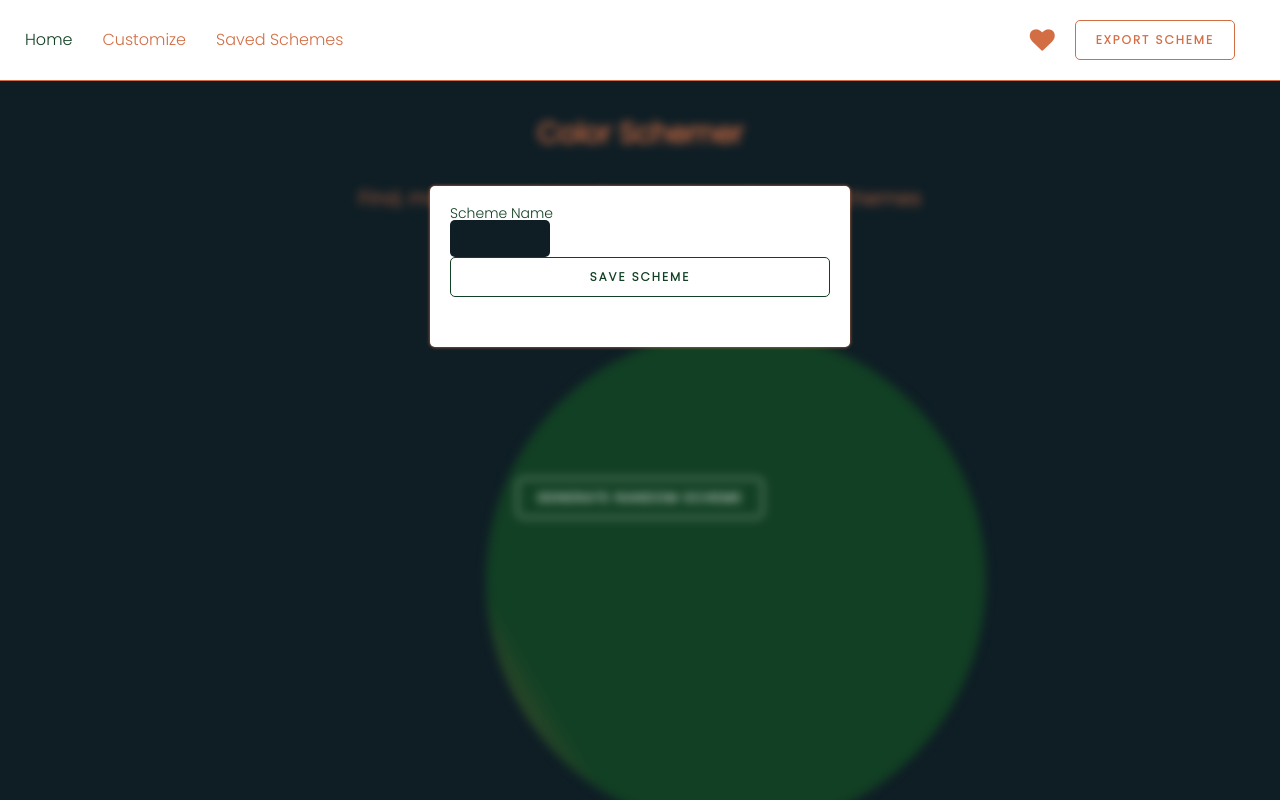
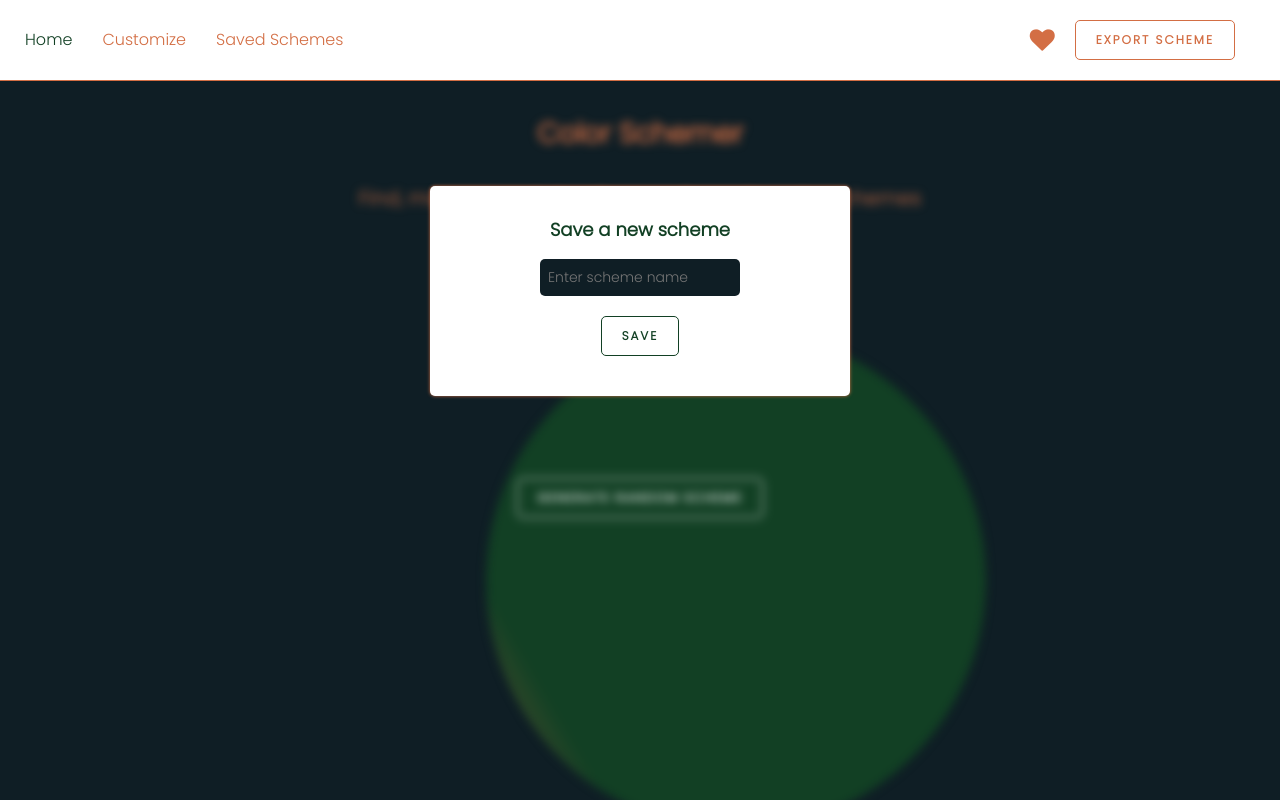
Before and after one commit to GregaE/color-schemer, a Vue app: page / in a window 1280 px wide. Both pictures are taken after a click on the icon 1042 px from the left and 40 px from the top of the page. Shown: the top 800 px of the page. Built offline with nearby package versions, Linux system fonts and the light colour scheme; no server answers.

Commit message:
Style save modal

```diff
--- a/src/components/ExportModal.vue
+++ b/src/components/ExportModal.vue
@@ -114,17 +114,16 @@ nav {
   display: flex;
   width: 100%;
   border-bottom: 1px solid var(--text-secondary);
-}
 
-nav div {
-  padding: 1.5rem 2rem;
-  margin: -0.17rem;
-  cursor: pointer;
-}
-
-.selected {
-  border-bottom: 2.5px solid var(--text-primary);
-  font-weight: 700;
+  div {
+    padding: 1.5rem 2rem;
+    margin: -0.17rem;
+    cursor: pointer;
+    &.selected {
+      border-bottom: 2.5px solid var(--text-primary);
+      font-weight: 700;
+    }
+  }
 }
 
 .code {
@@ -137,4 +136,8 @@ nav div {
   min-height: 14rem;
   line-height: 2rem;
 }
+
+button {
+  margin-bottom: 3rem;
+}
 </style>
--- a/src/components/SaveModal.vue
+++ b/src/components/SaveModal.vue
@@ -45,9 +45,16 @@ export default {
 <template>
   <Modal>
     <form @submit="saveScheme">
-      <label for="scheme-name">Scheme Name</label>
-      <input type="text" id="scheme-name" v-model="nameInput" />
-      <Button type="submit" variant="primary">Save Scheme</Button>
+      <label for="scheme-name">Save a new scheme</label>
+      <input
+        type="text"
+        id="scheme-name"
+        v-model="nameInput"
+        placeholder="Enter scheme name"
+      />
+      <div>
+        <Button type="submit" variant="primary">Save</Button>
+      </div>
     </form>
   </Modal>
 </template>
@@ -57,11 +64,19 @@ form {
   width: 100%;
   display: flex;
   flex-direction: column;
-  padding: 2rem;
+  align-items: center;
+  gap: 2rem;
+  padding: 3.5rem 1rem 4rem 1rem;
+
+  label {
+    font-size: 1.8rem;
+    font-weight: 600;
+  }
 
   input[type="text"] {
     background-color: var(--bg-primary);
     color: var(--text-primary);
+    width: 20rem;
   }
 }
 </style>
--- a/src/components/ui/Modal/Modal.vue
+++ b/src/components/ui/Modal/Modal.vue
@@ -19,7 +19,7 @@
   flex-direction: column;
   align-items: center;
   gap: 3rem;
-  padding: 0rem 0rem 3rem 0rem;
+  // padding: 0rem 0rem 3rem 0rem;
   border-radius: var(--border-radius);
   box-shadow: var(--text-primary) 0px 0px 0.357143rem 0px;
   z-index: 1000;
```
